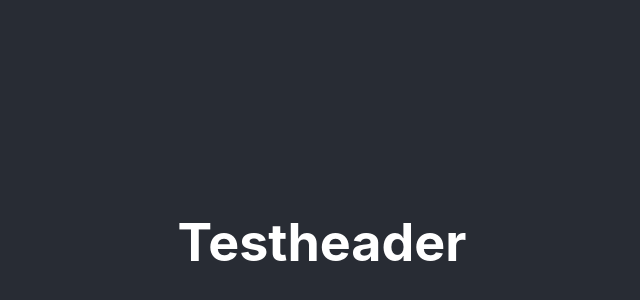
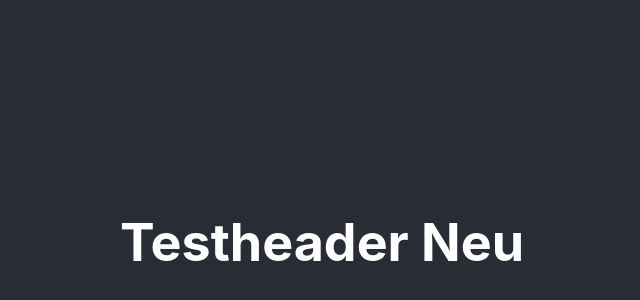
Before and after one commit to jstHH/Camping-App, a React (Create React App) app in the folder frontend/: page / in a window 1280 px wide. Shown: the part 158-458 px from the top of the page, without its empty margins (318-958 px from the left). Built offline with nearby package versions, Linux system fonts and the light colour scheme.

Commit message:
removed favicon

```diff
--- a/frontend/src/App.tsx
+++ b/frontend/src/App.tsx
@@ -5,7 +5,7 @@ function App() {
   return (
     <div className="App">
       <header className="App-header">
-        <h1>Testheader</h1>
+        <h1>Testheader Neu</h1>
       </header>
     </div>
   );
```
